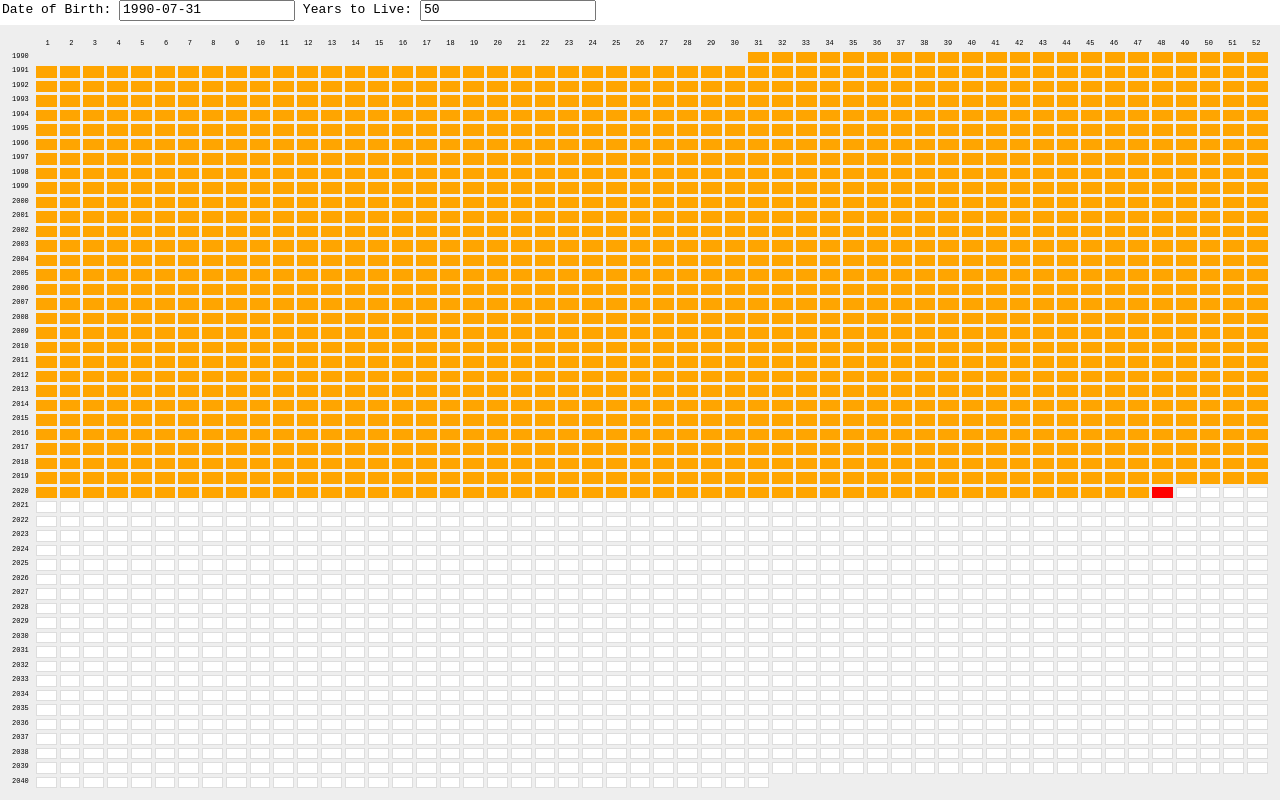
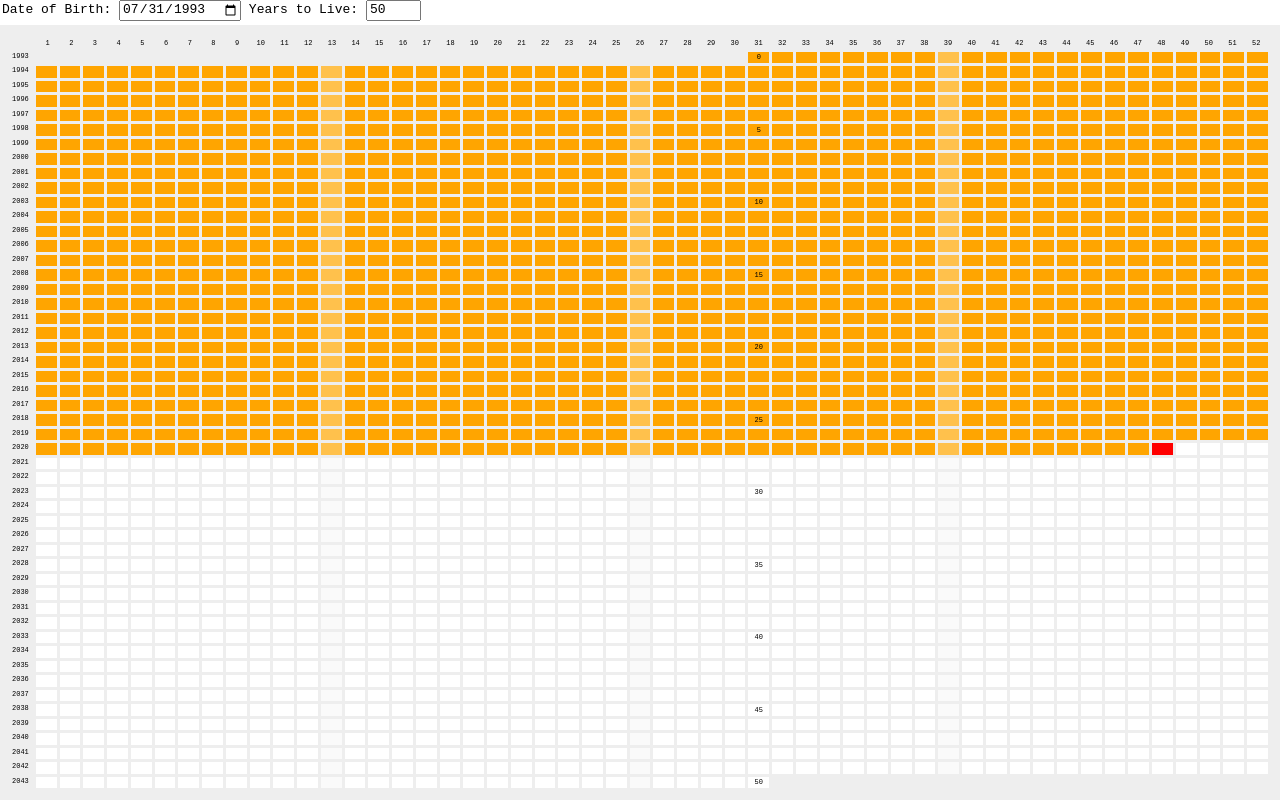
Before and after one commit to rubenvar/my-life-in-weeks, a Svelte app: page / in a window 1280 px wide. Built offline with nearby package versions, Linux system fonts and the light colour scheme.

Commit message:
make birth and total years reactive 🚀

```diff
--- a/src/App.svelte
+++ b/src/App.svelte
@@ -2,8 +2,10 @@
   import Life from "./Life.svelte";
 
   // defaults
-  $: yearsToLive = 50;
-  let dateString = "1990-07-31";
+  let yearsToLive = 50;
+  $: if (yearsToLive < 20) yearsToLive = 20;
+  $: if (yearsToLive > 100) yearsToLive = 100;
+  let dateString = "1993-07-31";
   $: dateOfBirth = new Date(dateString);
 </script>
 
@@ -17,7 +19,9 @@
 
 <!-- <Form fn={handleThings} /> -->
 <fieldset>
-  <label for="birthDate">Date of Birth: <input type="text" name="birthDate" bind:value={dateString} /> </label>
-  <label for="lifeYears">Years to Live: <input type="number" name="lifeYears" bind:value={yearsToLive} /> </label>
+  <label for="birthDate">Date of Birth: <input type="date" name="birthDate" bind:value={dateString} /> </label>
+  <label for="lifeYears">Years to Live:
+    <input type="number" name="lifeYears" bind:value={yearsToLive} min="0" max="100" />
+  </label>
 </fieldset>
 <Life yearsToLive={yearsToLive + 1} {dateOfBirth} />
--- a/src/Life.svelte
+++ b/src/Life.svelte
@@ -2,7 +2,6 @@
   import Year from "./Year.svelte";
   export let yearsToLive;
   export let dateOfBirth;
-  $: console.log(dateOfBirth);
 
   const weeksPerYear = 52;
   // weeks for header, duplicated with weeks in Year component
@@ -51,6 +50,11 @@
   </div>
   <!-- all the years -->
   {#each years as year}
-    <Year {year} {weekOfBirth} birth={year === yearOfBirth} death={year === yearOfBirth + yearsToLive - 1} />
+    <Year
+      {year}
+      {weekOfBirth}
+      {yearOfBirth}
+      birth={year === yearOfBirth}
+      death={year === yearOfBirth + yearsToLive - 1} />
   {/each}
 </div>
--- a/src/Week.svelte
+++ b/src/Week.svelte
@@ -1,30 +1,35 @@
 <script>
-  export let week
-  export let year
-  export let past
-  export let current
-  export let disabled
+  export let week;
+  export let year;
+  export let half;
+  export let past;
+  export let current;
+  export let disabled;
+  export let content;
+
+  let color = "white";
+  $: {
+    if (disabled) color = "transparent";
+    else if (past && half) color = "hsl(39, 100%, 65%)";
+    else if (past) color = "orange";
+    else if (half) color = "#fafafa";
+    else if (current) color = "red";
+    else color = "white";
+  }
 </script>
 
 <style>
   div {
     background: white;
-    border: 1px solid #ddd;
-  }
-  div.past {
-    background: orange;
-    border: none;
-  }
-  div.disabled {
-    background: transparent;
-    border: none;
-  }
-  div.current {
-    background: red;
-    border: none;
+    font-size: 7px;
+    display: grid;
+    align-items: center;
+    justify-items: center;
   }
 </style>
 
-<div
-  id="{year}-{week}"
-  class={disabled ? 'disabled' : past ? 'past' : current ? 'current' : ''} />
+<div id="{year}-{week}" style="background-color: {color};">
+  {#if content !== undefined}{content}{/if}
+</div>
+
+<!-- class={disabled ? 'disabled' : past ? 'past' : current ? 'current' : ''} -->
--- a/src/Year.svelte
+++ b/src/Year.svelte
@@ -1,22 +1,30 @@
 <script>
-  import Week from './Week.svelte'
-  export let year
-  export let birth
-  export let death
-  export let weekOfBirth
+  import Week from "./Week.svelte";
+  export let year;
+  export let birth;
+  export let death;
+  export let yearOfBirth;
+  export let weekOfBirth;
+  // $: yearOfBirth;
+  // $: weekOfBirth;
+  // $: console.log(yearOfBirth);
 
-  let weeksPerYear = 52
+  let weeksPerYear = 52;
   let weeks = Array(weeksPerYear)
     .fill(null)
-    .map((_, i) => i + 1)
+    .map((_, i) => i + 1);
 
-  const now = new Date()
-  const currentYear = now.getFullYear()
-  const yearStart = new Date(currentYear, 0, 1)
+  const now = new Date();
+  const currentYear = now.getFullYear();
+  const yearStart = new Date(currentYear, 0, 1);
   // get current week in JS
-  const currentWeek = Math.ceil(
-    ((now - yearStart) / 86400000 + yearStart.getDay() + 1) / 7,
-  )
+  const currentWeek = Math.ceil(((now - yearStart) / 86400000 + yearStart.getDay() + 1) / 7);
+
+  $: isPast = (week) => year < currentYear || (year === currentYear && week < currentWeek);
+  $: isDisabled = (week) => (birth && week < weekOfBirth) || (death && week > weekOfBirth);
+  $: isCurrent = (week) => year === currentYear && week === currentWeek;
+  $: isHalf = (week) => week === 52 / 4 || week === 52 / 2 || week === (52 * 3) / 4;
+  $: getContent = (week) => (week === weekOfBirth && (year - yearOfBirth) % 5 === 0 ? year - yearOfBirth : undefined);
 </script>
 
 <style>
@@ -37,8 +45,10 @@
     <Week
       {year}
       {week}
-      past={year < currentYear || (year === currentYear && week < currentWeek)}
-      disabled={(birth && week < weekOfBirth) || (death && week > weekOfBirth)}
-      current={year === currentYear && week === currentWeek} />
+      past={isPast(week)}
+      disabled={isDisabled(week)}
+      current={isCurrent(week)}
+      half={isHalf(week)}
+      content={getContent(week)} />
   {/each}
 </div>
```
Also changed, not shown: 1 other file (tests, documents, lock files or other folders).
